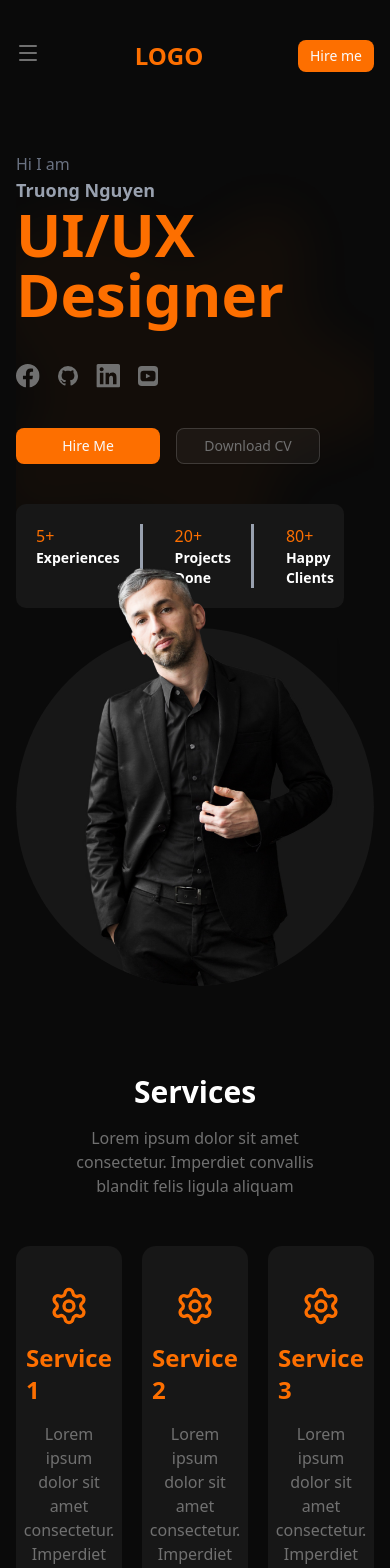
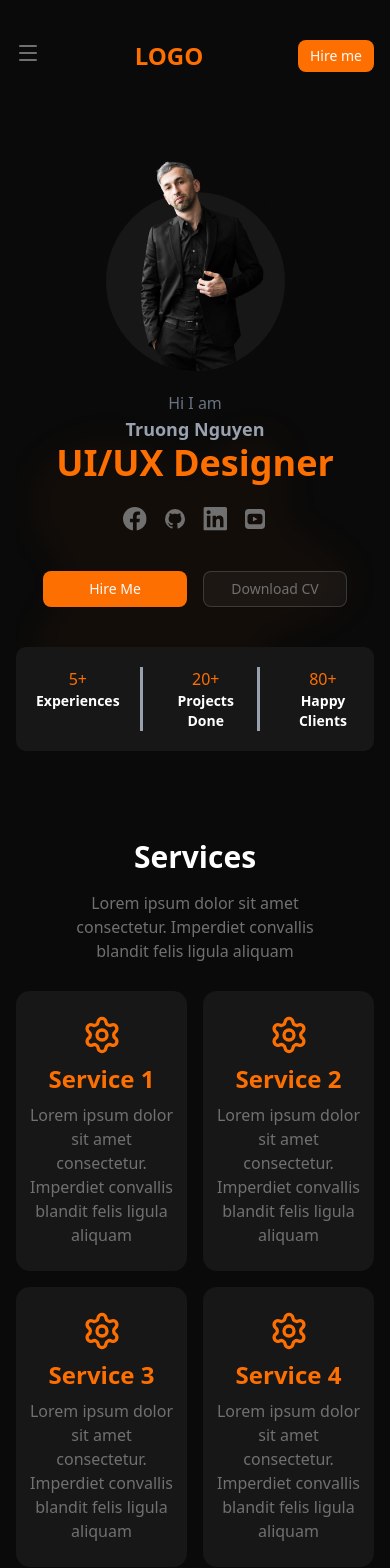
Before and after one commit to huutruong2304/portfolio-3, a Next.js app: page / in a window 390 px wide. Shown: the top 1568 px of the page. Built offline with nearby package versions, Linux system fonts and the light colour scheme.

Commit message:
feat: handle responsive for mobile

```diff
--- a/app/page.tsx
+++ b/app/page.tsx
@@ -35,25 +35,25 @@ export default function Home() {
 
   const projects: { name: string; thumbnail: string; href: string; category?: string }[] = [
     {
-      name: 'E-commerce',
+      name: 'Anhphibantao',
       thumbnail: '/images/project-1.png',
       href: '#',
       category: 'E-commerce',
     },
     {
-      name: 'Personal Website',
+      name: 'CodingWithTruong',
       thumbnail: '/images/project-1.png',
       href: '#',
       category: 'Personal Website',
     },
     {
-      name: 'Dashboard',
+      name: 'Anhphi Dashboard',
       thumbnail: '/images/project-1.png',
       href: '#',
       category: 'Dashboard',
     },
     {
-      name: 'Landing Page',
+      name: 'VF3 Landing Page',
       thumbnail: '/images/project-1.png',
       href: '#',
       category: 'Landing Page',
@@ -65,25 +65,25 @@ export default function Home() {
       {/* Home */}
       <div className="app-container">
         <TwoColSection>
-          <div className="bg-[url('/images/home-vector.png')] bg-cover bg-center">
+          <div className="bg-[url('/images/home-vector.png')] bg-cover bg-center order-2 md:order-1 text-center md:text-left">
             <p className="text-gray-500">Hi I am</p>
             <h2 className="text-lg font-semibold text-gray-400">Truong Nguyen</h2>
-            <h1 className="text-6xl font-semibold text-primary">UI/UX Designer</h1>
+            <h1 className="text-4xl md:text-6xl font-semibold text-primary">UI/UX Designer</h1>
 
-            <div className="flex gap-4 mt-10 mx-auto">
+            <div className="flex gap-4 mt-6 md:mt-10 mx-auto justify-center md:justify-start">
               <FacebookIcon className="icon-hover" />
               <GithubIcon className="icon-hover" />
               <LinkedinIcon className="icon-hover" />
               <YoutubeIcon className="icon-hover" />
             </div>
-            <div className="flex gap-4 mt-10">
+            <div className="flex gap-4 mt-10 justify-center md:justify-start">
               <Button className="min-w-36"> Hire Me</Button>
               <Button className="min-w-36" variant={'outline'}>
                 Download CV
               </Button>
             </div>
 
-            <div className="w-11/12 bg-card flex flex-row gap-5 p-5 mt-10  justify-between rounded-lg">
+            <div className="w-full md:w-11/12 bg-card flex flex-row gap-5 p-5 mt-10  justify-between rounded-lg">
               <div className="flex flex-col">
                 <h5 className="text-primary">5+</h5>
                 <p className="text-sm text-white font-semibold">Experiences</p>
@@ -98,8 +98,8 @@ export default function Home() {
               </div>
             </div>
           </div>
-          <div className="flex justify-end select-none">
-            <div className="relative w-[400px] aspect-square">
+          <div className="flex justify-center md:justify-end select-none  mt-10 md:mt-0 order-1 md:order-2">
+            <div className="relative w-1/2 md:w-[400px] aspect-square">
               <div className="bg-card w-full aspect-square mx-auto rounded-full absolute bottom-0 right-0" />
               <div className="w-full h-[125%] absolute bottom-0 rounded-full overflow-hidden right-0">
                 <div className="relative w-full h-full">
@@ -118,7 +118,7 @@ export default function Home() {
         <AppSection>
           <SectionTitle value="Services" />
           <SectionDescription value="Lorem ipsum dolor sit amet consectetur. Imperdiet convallis blandit felis ligula aliquam" />
-          <div className="grid grid-cols-3 gap-5 mt-10">
+          <div className="grid grid-cols-2 md:grid-cols-3 gap-4 md:gap-6 mt-5 md:mt-10">
             {Array.from({ length: 6 }).map((_, index) => (
               <ServiceCard
                 key={index}
@@ -134,8 +134,8 @@ export default function Home() {
           <SectionTitle value="About Me" />
           <SectionDescription value="User Interface and User Experience and Also video editing " />
           <TwoColSection>
-            <div className="flex justify-start select-none">
-              <div className="relative w-[400px] aspect-square">
+            <div className="flex justify-center md:justify-start select-none mt-10 md:mt-0">
+              <div className="relative w-1/2 md:w-[400px] aspect-square">
                 <div className="bg-card w-full aspect-square mx-auto rounded-full absolute bottom-0 right-0" />
                 <div className="w-full h-[125%] absolute bottom-0 rounded-full overflow-hidden right-0">
                   <div className="relative w-full h-full">
@@ -163,9 +163,11 @@ export default function Home() {
                 perfection. Debugging becomes a noble pursuit, unraveling the mysteries hidden
                 within the tangled webs of code. designs.In this digital atelier.
               </p>
-              <Button className="my-10 min-w-40">
-                <DownloadIcon /> Download CV
-              </Button>
+              <div className="text-center md:text-left">
+                <Button className="my-5 md:my-10 min-w-40">
+                  <DownloadIcon /> Download CV
+                </Button>
+              </div>
             </div>
           </TwoColSection>
           {/* skills */}
@@ -183,8 +185,8 @@ export default function Home() {
         {/* portfolio */}
         <AppSection>
           <SectionTitle value="Portfolio" />
-          <div className="flex flex-wrap justify-center w-3/4 mx-auto">
-            {portfolioTopics.map((topic, index) => (
+          <div className="flex flex-wrap justify-center w-full md:w-3/4 mx-auto">
+            {portfolioTopics.map((topic) => (
               <Button
                 key={topic.id}
                 className="my-2 mr-2 cursor-pointer"
@@ -194,7 +196,7 @@ export default function Home() {
               </Button>
             ))}
           </div>
-          <div className="grid grid-cols-4 gap-5 mt-10">
+          <div className="grid grid-cols-2 md:grid-cols-4 gap-5 mt-10">
             {projects.map((project, index) => (
               <PortfolioCard
                 key={index}
--- a/components/custom/app-header.tsx
+++ b/components/custom/app-header.tsx
@@ -1,11 +1,9 @@
 import React from 'react'
 import { Button } from '../ui/button'
-import { Sheet, SheetClose, SheetContent, SheetFooter, SheetTrigger } from '../ui/sheet'
+import { Sheet, SheetContent, SheetTrigger } from '../ui/sheet'
 import { MenuIcon } from 'lucide-react'
 
-type Props = {}
-
-const AppHeader = (props: Props) => {
+const AppHeader = () => {
   const headerList: { id: string; name: string; href: string }[] = [
     {
       id: 'home',
--- a/components/custom/portfolio-card.tsx
+++ b/components/custom/portfolio-card.tsx
@@ -13,12 +13,12 @@ const PortfolioCard = ({ name, thumbnail, href, category }: Props) => {
   return (
     <Link
       href={href}
-      className="bg-card rounded-2xl overflow-hidden border border-transparent hover:border-primary transition duration-300"
+      className="bg-card rounded-2xl overflow-hidden border hover:border-primary transition duration-300"
     >
       <div className="w-full min-w-20 aspect-square relative">
         <Image src={thumbnail} alt={name} fill className="object-cover" />
       </div>
-      <div className="flex justify-between px-4 py-4 font-semibold text-sm">
+      <div className="flex flex-col md:flex-row justify-between px-4 py-4 font-semibold text-sm gap-2 md:gap-0 lg:text-sm">
         <h3 className="line-clamp-2">{name}</h3>
         <h3 className="line-clamp-2">{category}</h3>
       </div>
--- a/components/custom/progress-skill.tsx
+++ b/components/custom/progress-skill.tsx
@@ -15,21 +15,9 @@ const ProgressSkill = ({ name, percentage, icon }: Props) => {
       </CircularProgress>
       {/* </div> */}
       <h4 className="font-semibold text-primary mt-2">{parseInt(`${percentage}`)}%</h4>
-      <h5 className="font-semibold">{name}</h5>
+      <h5 className="text-sm md:text-base font-semibold">{name}</h5>
     </div>
   )
 }
 
 export default ProgressSkill
-
-/* Ellipse 6 */
-
-// position: absolute;
-// width: 130px;
-// height: 130px;
-// left: 35px;
-// top: 0px;
-
-// /* Gradint */
-// background: linear-gradient(94.36deg, #FD6F00 3.1%, #E46400 94.54%);
-// border-radius: 47px;
--- a/components/custom/service-card.tsx
+++ b/components/custom/service-card.tsx
@@ -8,7 +8,7 @@ type Props = {
 
 const ServiceCard = ({ name, description, icon }: Props) => {
   return (
-    <div className="bg-card rounded-xl w-full p-10 flex flex-col items-center gap-4">
+    <div className="bg-card rounded-xl w-full px-2 py-6 md:p-10 flex flex-col items-center gap-2 md:gap-4">
       {icon}
       <h3 className="text-2xl text-primary font-semibold">{name}</h3>
       <p className="text-base text-foreground text-center">{description}</p>
```
